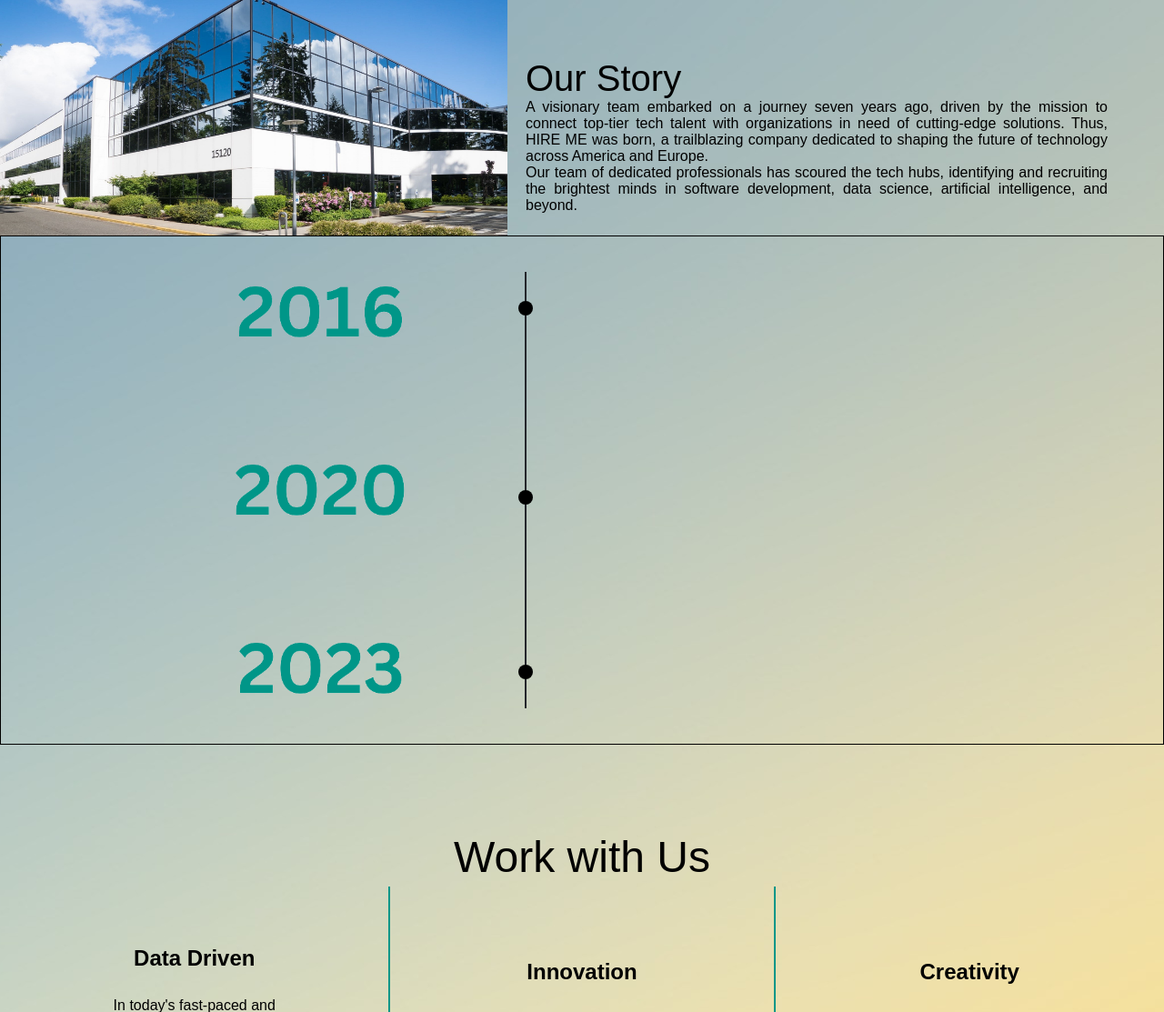
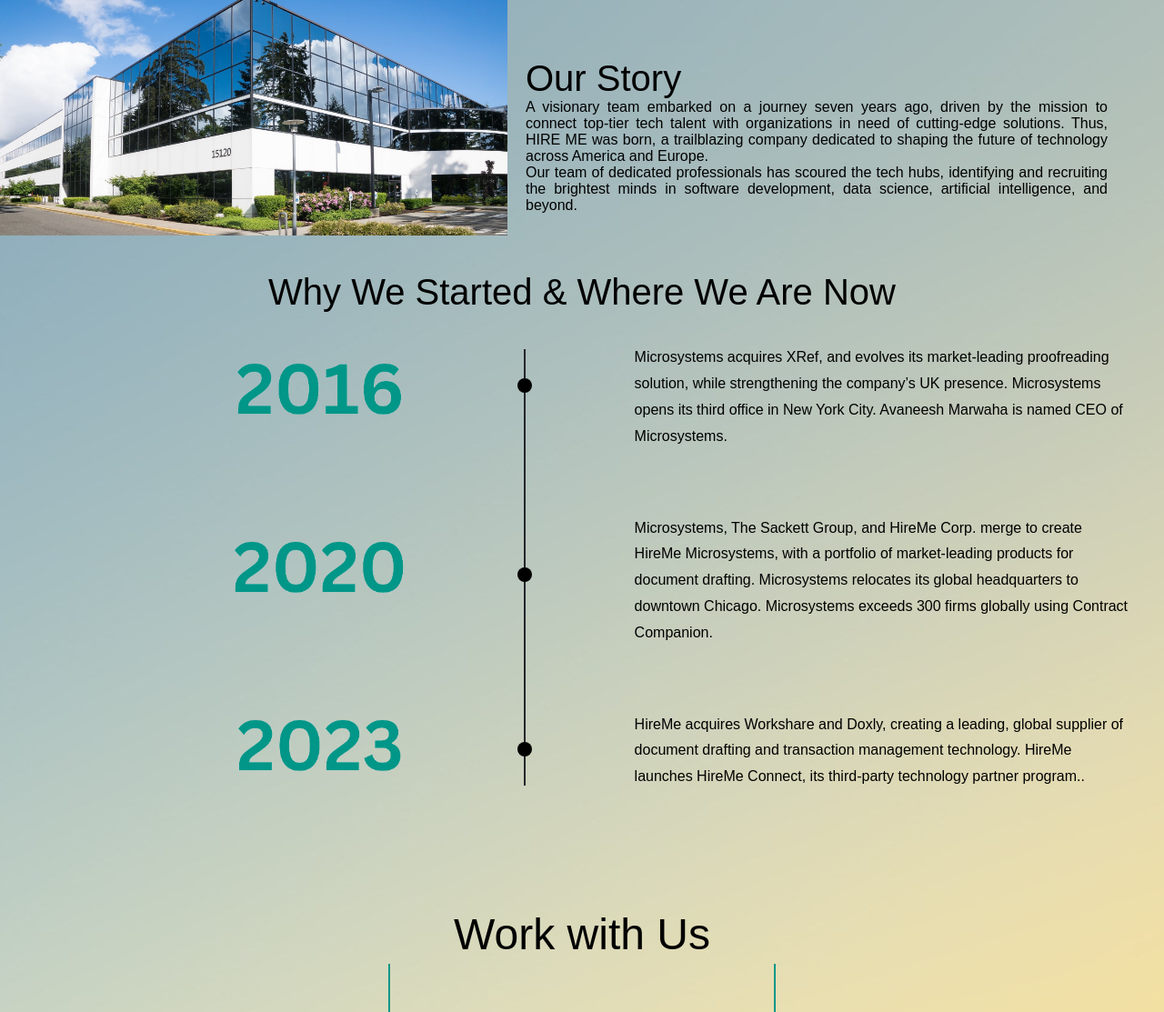
Before and after one commit to oltahasimja/PROJEKTI, a PHP site: page /aboutus.html in a window 1280 px wide. Shown: the part 91-1204 px from the top of the page at 91% size. Run offline with PHP 8.4, Linux system fonts and the light colour scheme.

Commit message:
whywestarted

```diff
--- a/aboutus.html
+++ b/aboutus.html
@@ -35,7 +35,9 @@
             </div>
     </div>
    </div>
+   <p id="why">Why We Started & Where We Are Now</p>
     <div class="historia">
+
         <div class="vitet">
             <div class="viti-2016">
                 <img src="2016.png" alt="">
@@ -56,6 +58,26 @@
                 <div class="dot2"></div>
                 <div class="dot3"></div>
             </div>
+
+
+        </div>
+        <div class="div-3">
+            <div class="div-4"><p>
+                Microsystems acquires XRef, and evolves its market-leading proofreading solution, while strengthening the company’s UK presence.
+
+                Microsystems opens its third office in New York City.
+
+                Avaneesh Marwaha is named CEO of Microsystems.</p></div>
+
+            <div class="div-5"><p>Microsystems, The Sackett Group, and HireMe Corp. merge to create HireMe Microsystems, with a portfolio of market-leading products for document drafting.
+
+                Microsystems relocates its global headquarters to downtown Chicago.
+
+                Microsystems exceeds 300 firms globally using Contract Companion.</p></div>
+            <div class="div-6"><p>HireMe acquires Workshare and Doxly, creating a leading, global supplier of document drafting and transaction management technology.
+
+                HireMe launches HireMe Connect, its third-party technology partner program..</p></div>
+
         </div>
 
    </div>
@@ -94,8 +116,7 @@
 
 
    </div>
-
-
+</div>
    <footer class="footer">
     <div class="container">
         <div class="row">
--- a/stylecover.css
+++ b/stylecover.css
@@ -358,9 +358,15 @@ ul{
     margin-bottom: 1em;
 
   }
+  #why{
+    margin-top: 1em;
+   align-self: center;
+   text-justify: inter-word;
+   font-size:2.5em;
+  }
 
   .historia{
-    border: 1px solid black;
+
     width: 100%;
     height: 35em;
     display: flex;
@@ -417,3 +423,25 @@ ul{
   .dot3{
     margin-top: -3em;
   }
+  .div-3{
+    display: flex;
+    flex-direction:column;
+  }
+  .div-4{
+  margin-bottom: 4.5em;
+  margin-left: 7.5em;
+width:34em;
+line-height: 1.8em;
+  }
+.div-5{
+  margin-bottom: 4.5em;
+  margin-left: 7.5em;
+width:34em;
+line-height: 1.8em;
+}
+.div-6{
+
+  margin-left: 7.5em;
+  width:34em;
+  line-height: 1.8em;
+}
```
